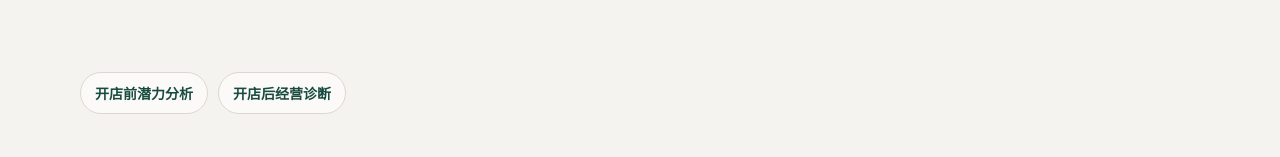
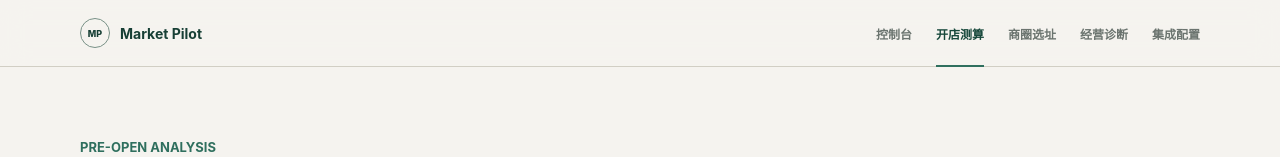
Before and after one commit to mildred522/market-pilot, a Next.js app in the folder frontend/: page /pre-open in a window 1280 px wide. Shown: the top 157 px of the page. Built offline with nearby package versions, Linux system fonts and the light colour scheme; no server answers.

Commit message:
feat: connect application navigation flows

```diff
--- a/frontend/app/demo/page.tsx
+++ b/frontend/app/demo/page.tsx
@@ -1,23 +1,21 @@
 import Link from "next/link";
-import { StageSelector } from "@/components/StageSelector";
 
 const demoSteps = [
   {
     title: "开店前：加盟奶茶店风险排雷",
     description: "使用默认问卷数据，提交后查看投资、租金、竞品和加盟风险。",
-    href: "/pre-open"
+    href: "/pre-open#feasibility"
   },
   {
     title: "开店后：面馆经营诊断",
     description: "进入经营诊断页，点击生成样例经营诊断，查看营收图、菜品矩阵和行动清单。",
-    href: "/operating"
+    href: "/operating#diagnosis"
   }
 ];
 
 export default function DemoPage() {
   return (
     <main className="shell">
-      <StageSelector />
       <section className="page-header">
         <p className="kicker">Demo flow</p>
         <h1>面试演示路径</h1>
--- a/frontend/app/globals.css
+++ b/frontend/app/globals.css
@@ -30,6 +30,56 @@ body {
 a {
   color: inherit;
   text-decoration: none;
+}
+
+.app-navigation {
+  position: sticky;
+  z-index: 40;
+  top: 0;
+  border-bottom: 1px solid rgb(203 199 189 / 86%);
+  background: rgb(245 243 239 / 92%);
+  backdrop-filter: blur(14px);
+}
+
+.app-navigation-inner {
+  width: min(1120px, calc(100% - 48px));
+  min-height: 66px;
+  margin: 0 auto;
+  display: flex;
+  align-items: center;
+  justify-content: space-between;
+  gap: 30px;
+}
+
+.app-navigation-brand {
+  display: flex;
+  flex: 0 0 auto;
+  align-items: center;
+  gap: 10px;
+  color: #173f35;
+}
+
+.app-navigation-brand span {
+  display: grid;
+  width: 30px;
+  height: 30px;
+  place-items: center;
+  border: 1px solid #789086;
+  border-radius: 50%;
+  font-size: 9px;
+  font-weight: 800;
+}
+
+.app-navigation-brand strong { font-size: 14px; }
+.app-navigation nav { display: flex; align-self: stretch; align-items: stretch; gap: 24px; }
+.app-navigation nav a { position: relative; display: flex; align-items: center; color: #6b746f; font-size: 12px; font-weight: 700; white-space: nowrap; }
+.app-navigation nav a::after { position: absolute; right: 0; bottom: -1px; left: 0; height: 2px; background: transparent; content: ""; transform: scaleX(0); transition: transform 160ms ease; }
+.app-navigation nav a:hover, .app-navigation nav a.is-active { color: #17483b; }
+.app-navigation nav a:hover::after, .app-navigation nav a.is-active::after { background: #2f6f5e; transform: scaleX(1); }
+
+.anchored-section,
+.location-workspace {
+  scroll-margin-top: 88px;
 }
 
 .shell {
@@ -1147,6 +1197,25 @@ h1 {
   gap: 22px;
 }
 
+.report-context-nav {
+  display: flex;
+  justify-content: space-between;
+  gap: 18px;
+  margin-bottom: 28px;
+  padding-bottom: 14px;
+  border-bottom: 1px solid var(--line);
+}
+
+.report-context-nav a {
+  color: var(--muted);
+  font-size: 12px;
+  font-weight: 700;
+}
+
+.report-context-nav a:first-child { color: var(--accent-strong); }
+.report-context-nav a span { display: inline-block; margin-right: 7px; transition: transform 150ms ease; }
+.report-context-nav a:first-child:hover span { transform: translateX(-3px); }
+
 .report-list,
 .action-list {
   margin: 0;
@@ -1283,6 +1352,25 @@ h1 {
 .integration-message { margin: 16px 0 0; color: #23624f; font-size: 12px; }.security-note { margin: 14px 0 0; color: #8b8177; font-size: 10px; line-height: 1.6; }
 
 @media (max-width: 780px) {
+  .app-navigation-inner {
+    width: 100%;
+    min-height: 0;
+    padding: 14px 18px 0;
+    display: grid;
+    gap: 12px;
+  }
+
+  .app-navigation nav {
+    width: calc(100vw - 36px);
+    min-height: 40px;
+    gap: 22px;
+    overflow-x: auto;
+    scrollbar-width: none;
+  }
+
+  .app-navigation nav::-webkit-scrollbar { display: none; }
+  .anchored-section, .location-workspace { scroll-margin-top: 118px; }
+
   .control-shell { display: block; }
   .control-rail { position: static; height: auto; padding: 20px; }
   .control-rail nav { grid-template-columns: repeat(2, minmax(0, 1fr)); margin-top: 24px; }
--- a/frontend/app/layout.tsx
+++ b/frontend/app/layout.tsx
@@ -1,4 +1,5 @@
 import type { Metadata } from "next";
+import { AppNavigation } from "@/components/AppNavigation";
 import "./globals.css";
 
 export const metadata: Metadata = {
@@ -13,7 +14,7 @@ export default function RootLayout({
 }>) {
   return (
     <html lang="zh-CN">
-      <body>{children}</body>
+      <body><AppNavigation />{children}</body>
     </html>
   );
 }
--- a/frontend/app/operating/page.tsx
+++ b/frontend/app/operating/page.tsx
@@ -1,10 +1,8 @@
 import { CsvUploader } from "@/components/CsvUploader";
-import { StageSelector } from "@/components/StageSelector";
 
 export default function OperatingPage() {
   return (
     <main className="shell">
-      <StageSelector />
       <section className="page-header">
         <p className="kicker">Operating diagnosis</p>
         <h1>开店后经营诊断</h1>
--- a/frontend/app/pre-open/page.tsx
+++ b/frontend/app/pre-open/page.tsx
@@ -1,11 +1,9 @@
 import { PreOpenForm } from "@/components/PreOpenForm";
 import { LocationAnalysis } from "@/components/LocationAnalysis";
-import { StageSelector } from "@/components/StageSelector";
 
 export default function PreOpenPage() {
   return (
     <main className="shell">
-      <StageSelector />
       <section className="page-header">
         <p className="kicker">Pre-open analysis</p>
         <h1>开店前潜力分析</h1>
--- /dev/null
+++ b/frontend/components/AppNavigation.tsx
@@ -0,0 +1,62 @@
+"use client";
+
+import Link from "next/link";
+import { usePathname } from "next/navigation";
+import { useEffect, useState } from "react";
+
+const links = [
+  { href: "/", label: "控制台", match: (path: string) => path === "/" },
+  {
+    href: "/pre-open#feasibility",
+    label: "开店测算",
+    match: (path: string, hash: string) => path === "/pre-open" && hash !== "#location"
+  },
+  {
+    href: "/pre-open#location",
+    label: "商圈选址",
+    match: (path: string, hash: string) => path === "/pre-open" && hash === "#location"
+  },
+  { href: "/operating#diagnosis", label: "经营诊断", match: (path: string) => path === "/operating" },
+  { href: "/#integrations", label: "集成配置", match: () => false }
+];
+
+export function AppNavigation() {
+  const pathname = usePathname();
+  const [hash, setHash] = useState("");
+
+  useEffect(() => {
+    const syncHash = () => setHash(window.location.hash);
+    syncHash();
+    window.addEventListener("hashchange", syncHash);
+    return () => window.removeEventListener("hashchange", syncHash);
+  }, [pathname]);
+
+  if (pathname === "/") return null;
+
+  return (
+    <header className="app-navigation">
+      <div className="app-navigation-inner">
+        <Link className="app-navigation-brand" href="/" aria-label="返回 Market Pilot 控制台">
+          <span>MP</span>
+          <strong>Market Pilot</strong>
+        </Link>
+        <nav aria-label="全局导航">
+          {links.map((link) => {
+            const active = link.match(pathname, hash);
+            return (
+              <Link
+                aria-current={active ? "page" : undefined}
+                className={active ? "is-active" : ""}
+                href={link.href}
+                key={link.href}
+                onClick={() => setHash(link.href.includes("#") ? `#${link.href.split("#")[1]}` : "")}
+              >
+                {link.label}
+              </Link>
+            );
+          })}
+        </nav>
+      </div>
+    </header>
+  );
+}
--- a/frontend/components/CsvUploader.tsx
+++ b/frontend/components/CsvUploader.tsx
@@ -108,7 +108,7 @@ export function CsvUploader() {
   }
 
   return (
-    <div className="workspace">
+    <div className="workspace anchored-section" id="diagnosis">
       <section className="form-surface">
         <label>
           项目名称
--- a/frontend/components/DashboardShell.tsx
+++ b/frontend/components/DashboardShell.tsx
@@ -18,7 +18,7 @@ export default function DashboardShell({ initialOverview }: { initialOverview: D
     <main className="control-shell">
       <aside className="control-rail">
         <a className="brand-lockup" href="/"><span>MP</span><strong>Market Pilot</strong></a>
-        <nav aria-label="控制台导航"><a className="is-active" href="#overview">工作台</a><a href="/pre-open">开店前分析</a><a href="/pre-open#location">商圈与选址</a><a href="/operating">经营诊断</a><a href="#integrations">集成配置</a></nav>
+        <nav aria-label="控制台导航"><a className="is-active" href="#overview">工作台</a><a href="/pre-open#feasibility">开店前分析</a><a href="/pre-open#location">商圈与选址</a><a href="/operating#diagnosis">经营诊断</a><a href="#integrations">集成配置</a></nav>
         <div className="account-block"><span className="account-avatar">M</span><div><strong>{workspace.name}</strong><small>{workspace.role} · 单用户模式</small></div></div>
       </aside>
 
@@ -38,8 +38,8 @@ export default function DashboardShell({ initialOverview }: { initialOverview: D
         <section className="flow-section" aria-labelledby="flow-title">
           <div className="dashboard-section-head"><div><p className="dashboard-eyebrow">Lifecycle</p><h2 id="flow-title">门店全周期工作流</h2></div><p>同一项目贯穿开店判断、位置筛选与经营复盘，分析结果可持续积累。</p></div>
           <div className="flow-lanes">
-            <article className="flow-lane flow-lane-pre"><div className="flow-index">01</div><div className="flow-copy"><span>开店前 · {counts.pre_open_projects} 个项目</span><h3>先判断值不值得做，再决定在哪里做</h3><p>从资金结构与保本线开始，用真实周边 POI 校验竞争压力，形成开店决策依据。</p><div className="flow-steps"><a href="/pre-open"><b>项目测算</b><small>预算、租金、回本压力</small></a><a href="/pre-open#location"><b>商圈选址</b><small>竞品、需求与候选点</small></a></div></div><a className="flow-enter" href="/pre-open">开始评估 <span>↗</span></a></article>
-            <article className="flow-lane flow-lane-operating"><div className="flow-index">02</div><div className="flow-copy"><span>开店后 · {counts.operating_projects} 个项目</span><h3>让数据说明问题，让 Agent 推进行动</h3><p>汇总订单、菜品、渠道和评论，定位利润流失环节并生成有证据的经营动作。</p><div className="flow-steps"><a href="/operating"><b>上传数据</b><small>订单、菜单与评价样本</small></a><a href="/operating"><b>Agent 诊断</b><small>归因、证据与行动清单</small></a></div></div><a className="flow-enter" href="/operating">进入诊断 <span>↗</span></a></article>
+            <article className="flow-lane flow-lane-pre"><div className="flow-index">01</div><div className="flow-copy"><span>开店前 · {counts.pre_open_projects} 个项目</span><h3>先判断值不值得做，再决定在哪里做</h3><p>从资金结构与保本线开始，用真实周边 POI 校验竞争压力，形成开店决策依据。</p><div className="flow-steps"><a href="/pre-open#feasibility"><b>项目测算</b><small>预算、租金、回本压力</small></a><a href="/pre-open#location"><b>商圈选址</b><small>竞品、需求与候选点</small></a></div></div><a className="flow-enter" href="/pre-open#feasibility">开始评估 <span>↗</span></a></article>
+            <article className="flow-lane flow-lane-operating"><div className="flow-index">02</div><div className="flow-copy"><span>开店后 · {counts.operating_projects} 个项目</span><h3>让数据说明问题，让 Agent 推进行动</h3><p>汇总订单、菜品、渠道和评论，定位利润流失环节并生成有证据的经营动作。</p><div className="flow-steps"><a href="/operating#diagnosis"><b>上传数据</b><small>订单、菜单与评价样本</small></a><a href="/operating#diagnosis"><b>Agent 诊断</b><small>归因、证据与行动清单</small></a></div></div><a className="flow-enter" href="/operating#diagnosis">进入诊断 <span>↗</span></a></article>
           </div>
         </section>
 
--- a/frontend/components/PreOpenForm.tsx
+++ b/frontend/components/PreOpenForm.tsx
@@ -73,7 +73,7 @@ export function PreOpenForm() {
   }
 
   return (
-    <div className="workspace">
+    <div className="workspace anchored-section" id="feasibility">
       <form className="form-surface" onSubmit={handleSubmit}>
         <label>
           项目名称
--- a/frontend/components/StageSelector.tsx
+++ /dev/null
@@ -1,10 +0,0 @@
-import Link from "next/link";
-
-export function StageSelector() {
-  return (
-    <nav className="stage-tabs" aria-label="业务模块">
-      <Link href="/pre-open">开店前潜力分析</Link>
-      <Link href="/operating">开店后经营诊断</Link>
-    </nav>
-  );
-}
```
Also changed, not shown: frontend/components/AgentReport.tsx (+8 -0 lines).
